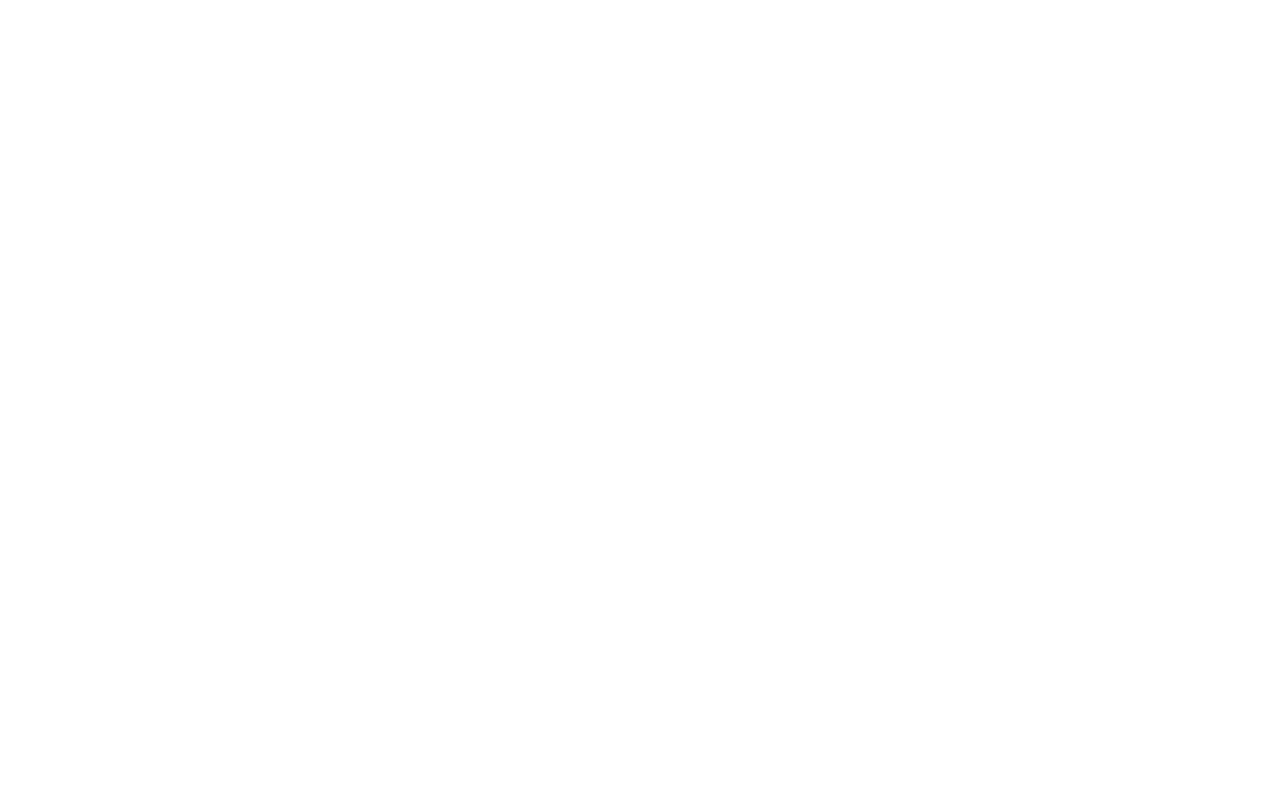
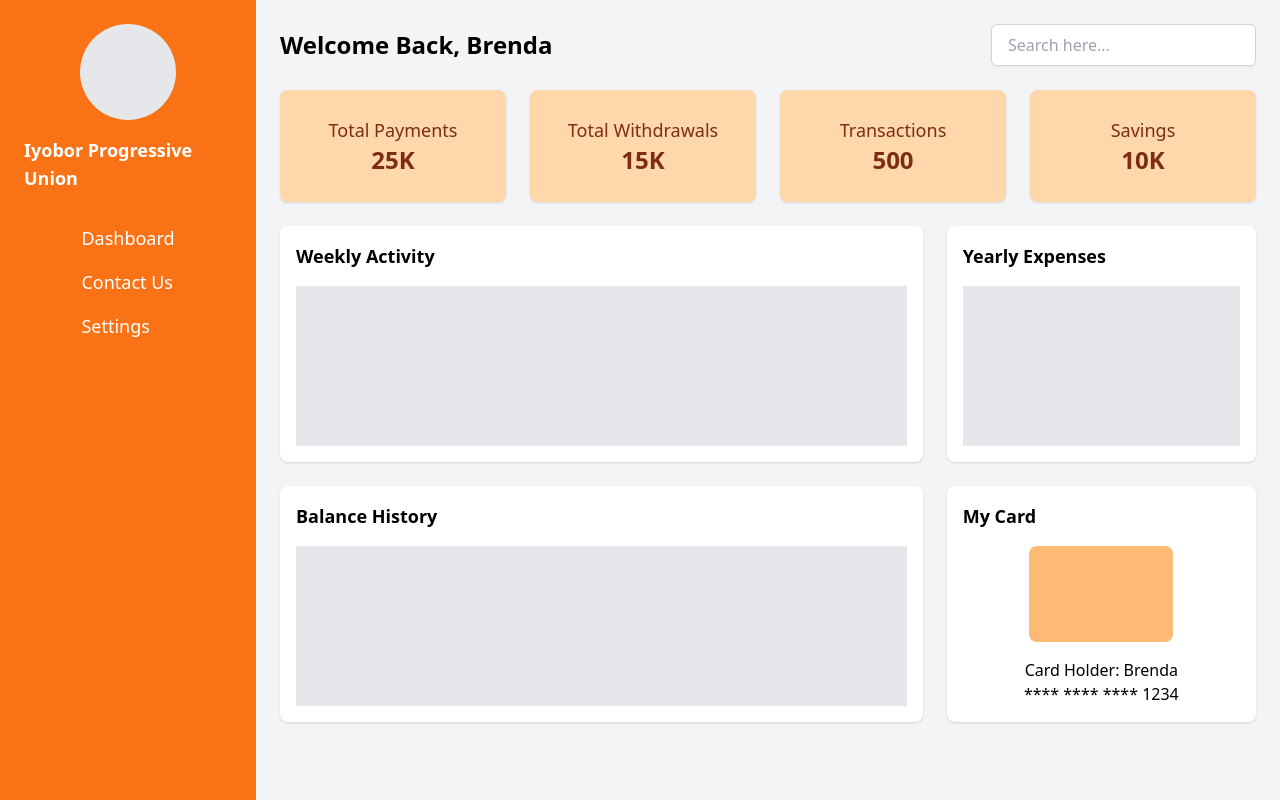
Before and after one commit to Zuky19/loanamortizationsystem, a React (Vite) app in the folder frontend/: page /yearly in a window 1280 px wide. Before the commit this address had no page. Built offline with nearby package versions, Linux system fonts and the light colour scheme; a web font is replaced by a local one.

Commit message:
Started Yearly Breakdown

```diff
--- a/frontend/src/App.tsx
+++ b/frontend/src/App.tsx
@@ -5,9 +5,10 @@
 import Login from "./pages/Login.tsx";
 import LandingPage from "./pages/LandingPage.tsx";
 import Dashboard from "./pages/Dashboard.tsx";
-import ProtectedRoute from "./components/ProtectedRoute.tsx";
+import ProtectedRoute from "../src/Components/ProtectedRoute.tsx";
 import TaskManagemnetDashboard from "./pages/TaskManagemnetDashboard.tsx";
 import AdminDashboard from "./pages/AdminDasboard.tsx";
+import YearlyBreakdown from "./pages/YearlyBreakdown.tsx";
 
 const App = () => {
   return (
@@ -17,6 +18,7 @@
         <Route path="/" element={<LandingPage />} />
         <Route path="/home" element={<Home />} />
         <Route path="/signup" element={<SignUp />} />
+        <Route path="/yearly" element={<YearlyBreakdown />} />
         <Route
           path="/admin"
           element={
--- /dev/null
+++ b/frontend/src/pages/YearlyBreakdown.tsx
@@ -0,0 +1,83 @@
+import React from "react";
+
+const YearlyBreakdown = () => {
+  return (
+    <div className="flex h-screen flex-row bg-gray-100">
+      {/* Sidebar */}
+      <div className="leftside bg-orange-500 h-full w-[20%] flex flex-col items-center justify-start p-6 text-white">
+        <div className="profile flex flex-col items-center justify-center pb-8">
+          <div className="h-24 w-24 rounded-full bg-gray-200 mb-4"></div>
+          <p className="text-lg font-semibold">Iyobor Progressive Union</p>
+        </div>
+        <ul className="menu flex flex-col gap-4 text-lg">
+          <li className="cursor-pointer hover:text-orange-300">Dashboard</li>
+          <li className="cursor-pointer hover:text-orange-300">Contact Us</li>
+          <li className="cursor-pointer hover:text-orange-300">Settings</li>
+        </ul>
+      </div>
+
+      {/* Main Content */}
+      <div className="flex h-full w-[80%] flex-col p-6">
+        {/* Header */}
+        <div className="flex items-center justify-between pb-6">
+          <h1 className="text-2xl font-bold">Welcome Back, Brenda</h1>
+          <input
+            type="text"
+            placeholder="Search here..."
+            className="rounded-md border border-gray-300 px-4 py-2 shadow-sm focus:outline-none"
+          />
+        </div>
+
+        {/* Yearly Breakdown */}
+        <div className="grid grid-cols-4 gap-6 pb-6">
+          <div className="flex h-28 flex-col items-center justify-center rounded-lg bg-orange-200 text-orange-900 shadow">
+            <p className="text-lg font-medium">Total Payments</p>
+            <p className="text-2xl font-bold">25K</p>
+          </div>
+          <div className="flex h-28 flex-col items-center justify-center rounded-lg bg-orange-200 text-orange-900 shadow">
+            <p className="text-lg font-medium">Total Withdrawals</p>
+            <p className="text-2xl font-bold">15K</p>
+          </div>
+          <div className="flex h-28 flex-col items-center justify-center rounded-lg bg-orange-200 text-orange-900 shadow">
+            <p className="text-lg font-medium">Transactions</p>
+            <p className="text-2xl font-bold">500</p>
+          </div>
+          <div className="flex h-28 flex-col items-center justify-center rounded-lg bg-orange-200 text-orange-900 shadow">
+            <p className="text-lg font-medium">Savings</p>
+            <p className="text-2xl font-bold">10K</p>
+          </div>
+        </div>
+
+        {/* Weekly Activity and Pie Chart */}
+        <div className="grid grid-cols-3 gap-6 pb-6">
+          <div className="col-span-2 rounded-lg bg-white p-4 shadow">
+            <h2 className="pb-4 text-lg font-bold">Weekly Activity</h2>
+            <div className="h-40 bg-gray-200"></div>
+          </div>
+          <div className="rounded-lg bg-white p-4 shadow">
+            <h2 className="pb-4 text-lg font-bold">Yearly Expenses</h2>
+            <div className="h-40 bg-gray-200"></div>
+          </div>
+        </div>
+
+        {/* Balance History and Card */}
+        <div className="grid grid-cols-3 gap-6">
+          <div className="col-span-2 rounded-lg bg-white p-4 shadow">
+            <h2 className="pb-4 text-lg font-bold">Balance History</h2>
+            <div className="h-40 bg-gray-200"></div>
+          </div>
+          <div className="rounded-lg bg-white p-4 shadow">
+            <h2 className="pb-4 text-lg font-bold">My Card</h2>
+            <div className="flex flex-col items-center">
+              <div className="mb-4 h-24 w-36 bg-orange-300 rounded-lg"></div>
+              <p className="font-medium">Card Holder: Brenda</p>
+              <p>**** **** **** 1234</p>
+            </div>
+          </div>
+        </div>
+      </div>
+    </div>
+  );
+};
+
+export default YearlyBreakdown;
```
Also changed, not shown: 1 other file (tests, documents, lock files or other folders).
